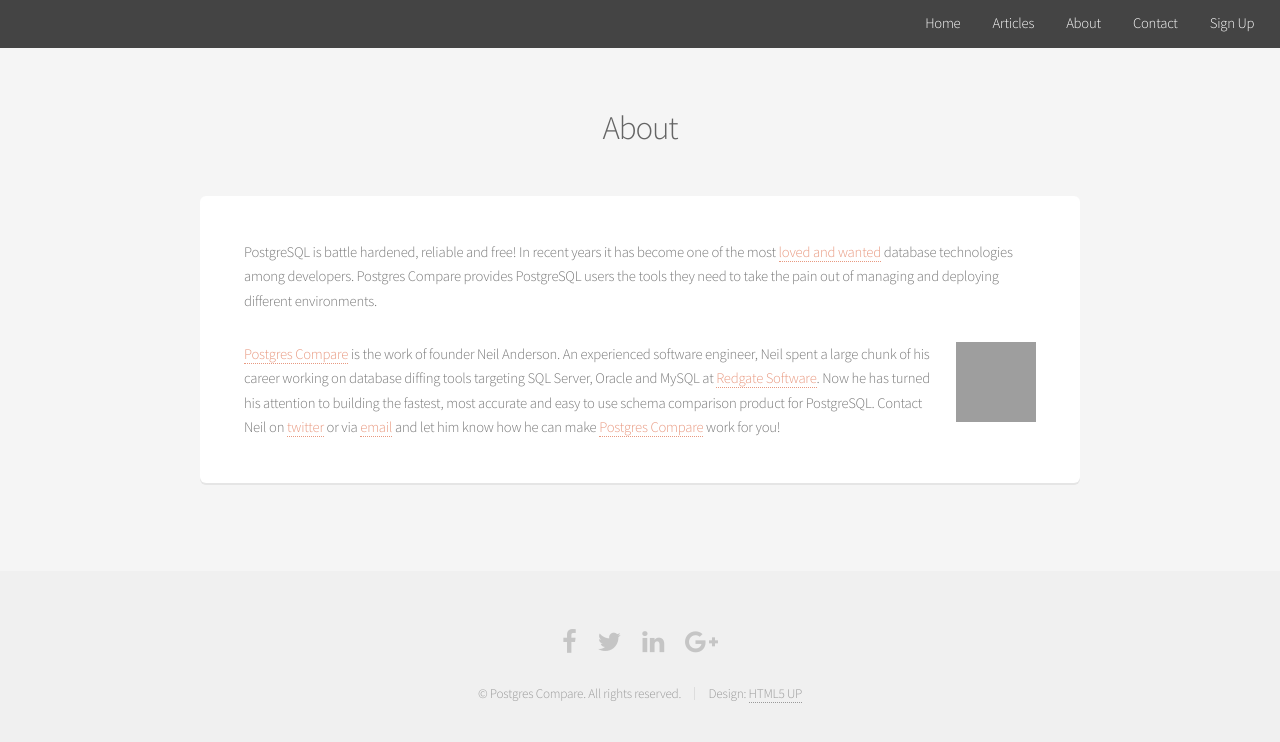
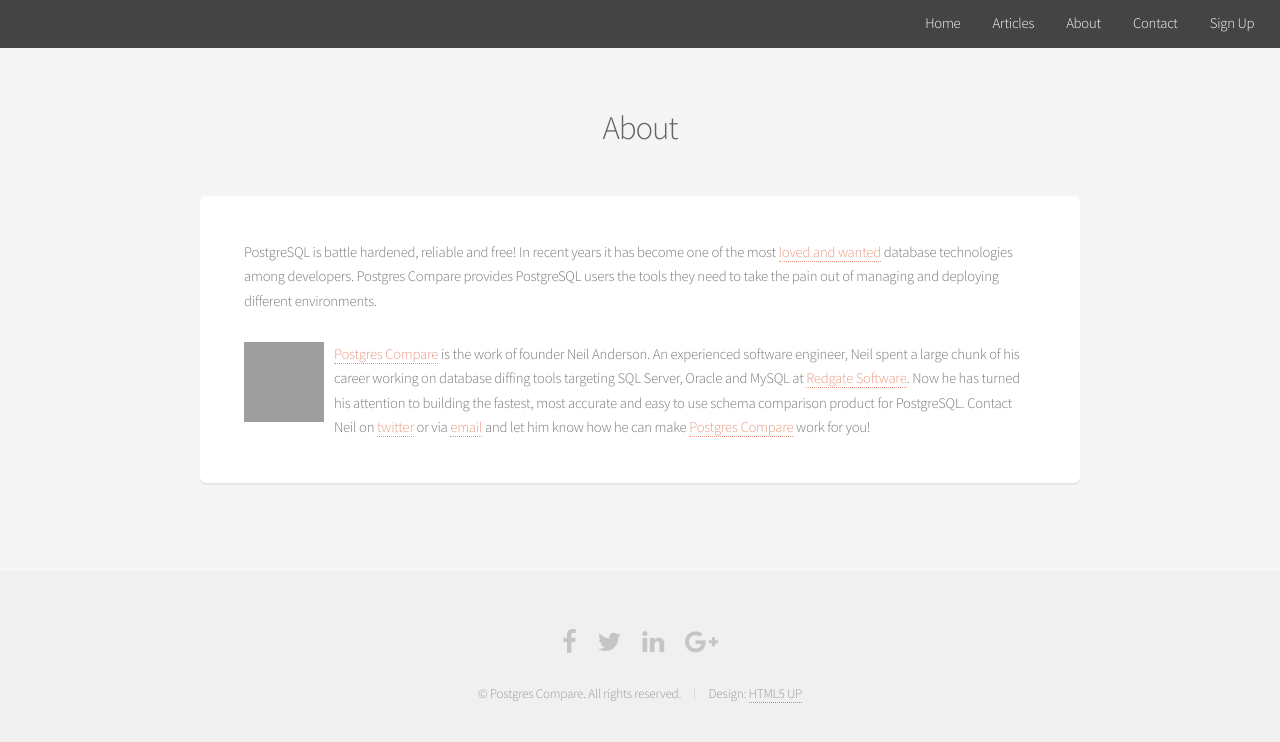
Before and after one commit to sql-migrate/backup2.sql-migrate.github.io, a Jekyll site: the page built from about.md, in a window 1280 px wide. Shown: the top 742 px of the page. Built offline with Jekyll 4.4.1, drawn with Linux system fonts in a browser that asks for light colours; grey boxes are pictures that could not be loaded.

Commit message:
Update about.md

```diff
--- a/about.md
+++ b/about.md
@@ -6,6 +6,6 @@
 
 PostgreSQL is battle hardened, reliable and free! In recent years it has become one of the most [loved and wanted](https://insights.stackoverflow.com/survey/2017#technology-most-loved-dreaded-and-wanted-databases) database technologies among developers. Postgres Compare provides PostgreSQL users the tools they need to take the pain out of managing and deploying different environments.
 
-<img style="float: right; margin-left: 10px; vertical-align:top;" src="https://s.gravatar.com/avatar/36949a5dd0f8e2c6984cacd3a63482f6?s=80"/>
+<img style="float: left; margin-right: 10px; vertical-align:top;" src="https://s.gravatar.com/avatar/36949a5dd0f8e2c6984cacd3a63482f6?s=80"/>
 
 [Postgres Compare](https://www.postgrescompare.com) is the work of founder Neil Anderson. An experienced software engineer, Neil spent a large chunk of his career working on database diffing tools targeting SQL Server, Oracle and MySQL at [Redgate Software](https://www.red-gate.com). Now he has turned his attention to building the fastest, most accurate and easy to use schema comparison product for PostgreSQL. Contact Neil on [twitter](https://www.twitter.com/neilAnders0n) or via [email](mailto://neil@postgrescompare.com) and let him know how he can make [Postgres Compare](https://www.postgrescompare.com) work for you!
```
